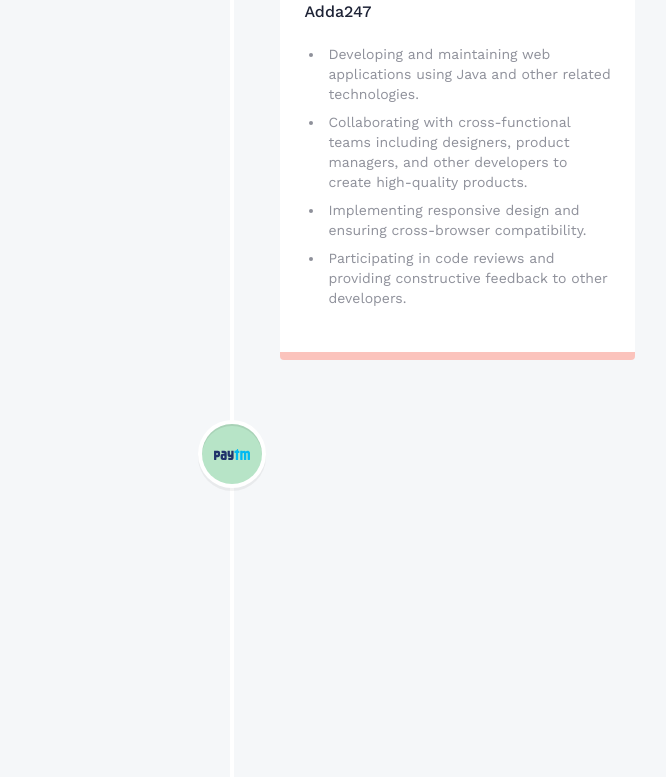
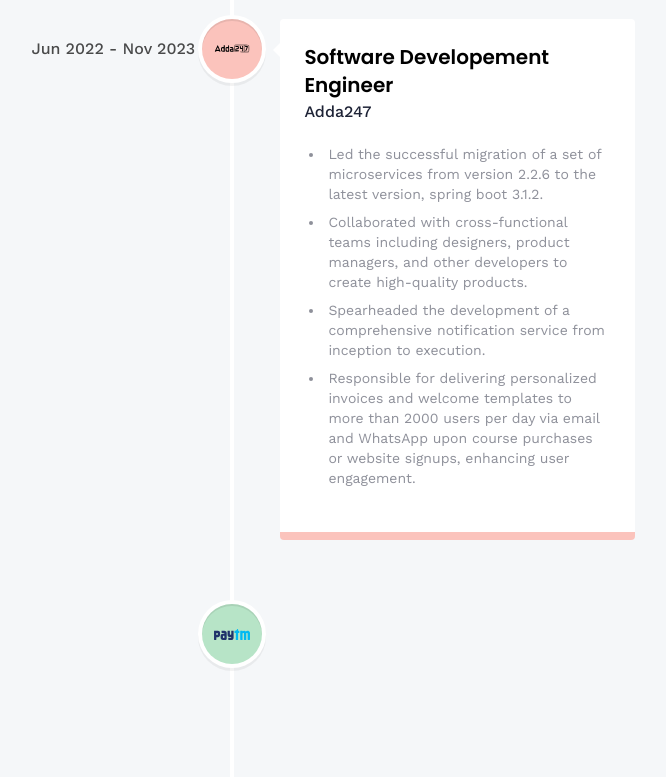
Before and after one commit to Osho957/3d-portfolio, a React (Vite) app: page /about in a window 1280 px wide. Shown: the part 1583-2360 px from the top of the page, without its empty margins (408-1074 px from the left). Built offline with nearby package versions, Linux system fonts and the light colour scheme.

Commit message:
Updated Working Details

```diff
--- a/src/constants/index.js
+++ b/src/constants/index.js
@@ -120,10 +120,10 @@
         iconBg: "#accbe1",
         date: "Nov 2022 - Current",
         points: [
-            "Developing and maintaining web applications using Python and other related technologies.",
-            "Collaborating with cross-functional teams including designers, product managers, and other developers to create high-quality products.",
-            "Implementing responsive design and ensuring cross-browser compatibility.",
-            "Participating in code reviews and providing constructive feedback to other developers.",
+            "Developed an automated logic to control backup throttling, enabling scheduled and efficient management of throttling issues, and also reducing the overall cost of COGS by $280 per month.",
+            "Achieved a remarkable reduction of up to 80% in manual effort, significantly enhancing overall system reliability and streamlining the backup process.",
+            "Successfully migrated over 10,00,000 customers, leading to substantial improvements in backup and restore processes.",
+            "Achieved a notable speed boost of up to 30%, contributing to a faster and more efficient backup and restore process to the benefit of customers.",
         ],
     },
     {
@@ -133,10 +133,10 @@
         iconBg: "#fbc3bc",
         date: "Jun 2022 - Nov 2023",
         points: [
-            "Developing and maintaining web applications using Java and other related technologies.",
-            "Collaborating with cross-functional teams including designers, product managers, and other developers to create high-quality products.",
-            "Implementing responsive design and ensuring cross-browser compatibility.",
-            "Participating in code reviews and providing constructive feedback to other developers.",
+            "Led the successful migration of a set of microservices from version 2.2.6 to the latest version, spring boot 3.1.2.",
+            "Collaborated with cross-functional teams including designers, product managers, and other developers to create high-quality products.",
+            "Spearheaded the development of a comprehensive notification service from inception to execution.",
+            "Responsible for delivering personalized invoices and welcome templates to more than 2000 users per day via email and WhatsApp upon course purchases or website signups, enhancing user engagement.",
         ],
     },
     {
@@ -146,10 +146,9 @@
         iconBg: "#b7e4c7",
         date: "Jan 2022 - May 2023",
         points: [
-            "Developing and maintaining web applications using Java and other related technologies.",
+            "Implemented Delete Rejection Reasons feature on the Paytm OnBoarding engine portal Which Made Analysis Faster By 30%",
             "Collaborating with cross-functional teams including designers, product managers, and other developers to create high-quality products.",
-            "Implementing responsive design and ensuring cross-browser compatibility.",
-            "Participating in code reviews and providing constructive feedback to other developers.",
+            "The Impact of the feature resulted in enhanced record management efficiency and a remarkable 50% reduction in manual effort",
         ],
     },
     // {
@@ -171,7 +170,7 @@
     {
         name: 'Contact',
         iconUrl: contact,
-        link: '/contact',
+        link: 'mailto:osho.personal@gmail.com',
     },
     {
         name: 'GitHub',
```
